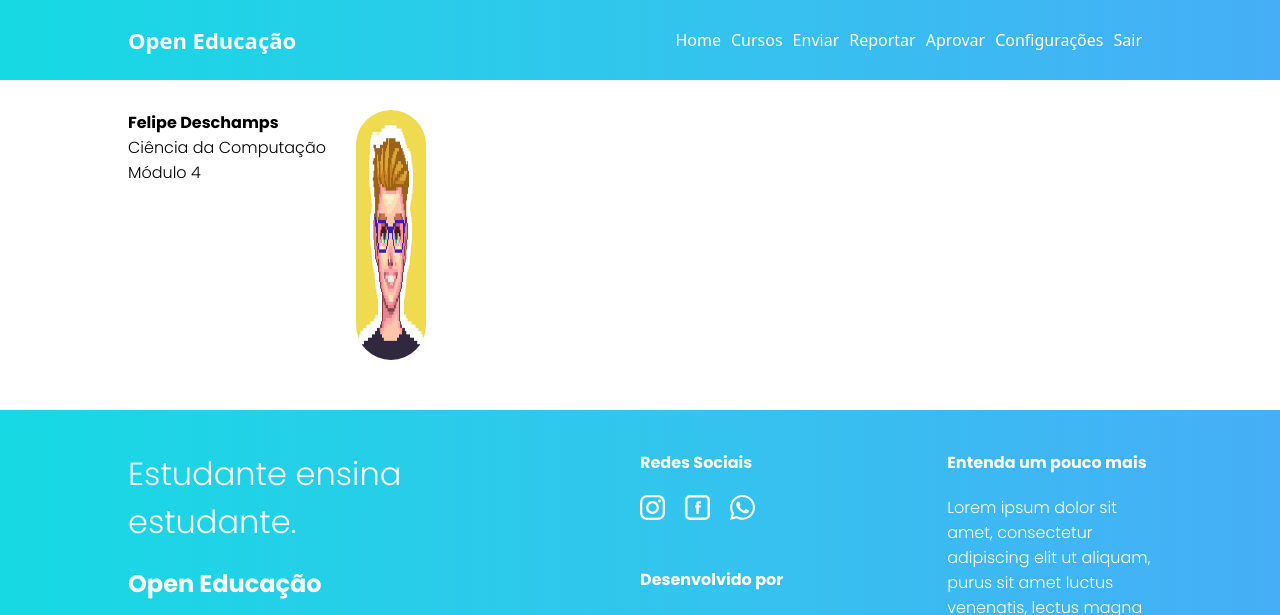
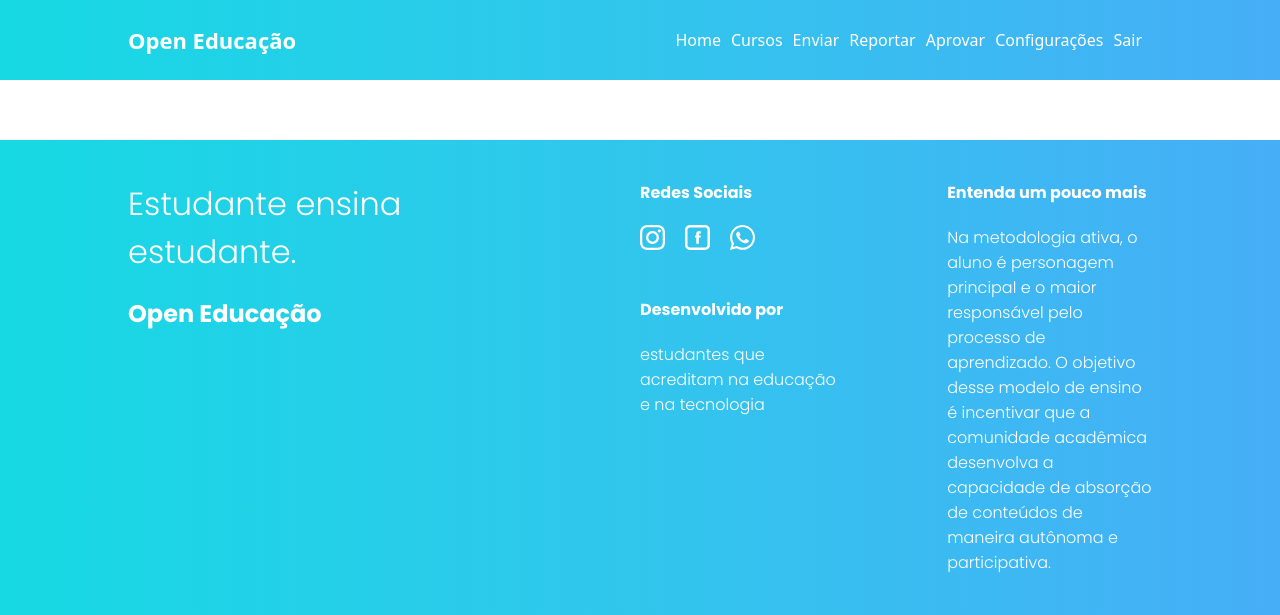
Before and after one commit to caiobarbosadev/open-educacao, a PHP site: page /views/detailed-course.php?id=1 in a window 1280 px wide. Shown: the top 615 px of the page. Run offline with PHP 8.4, Linux system fonts and the light colour scheme; the visitor is signed in with stand-in values (Sample User, id 1); data that the repository does not hold is empty; some libraries are stand-ins or nearby versions; grey boxes are pictures that could not be loaded.

Commit message:
Correções da plataforma Open Educação

```diff
--- a/index.html
+++ b/index.html
@@ -146,7 +146,8 @@
                 <p class="inside-footer-div3-p3">estudantes que acreditam na educação e na tecnologia.</p>
             </div>
             <div class="inside-footer-div4">
-                <img style="width: 100px;" src="images/logobrancacomnome.png" alt="">
+                <p class="inside-footer-div4-p1">Entenda um pouco mais</p>
+                <p class="inside-footer-div4-p2">Na metodologia ativa, o aluno é personagem principal e o maior responsável pelo processo de aprendizado. O objetivo desse modelo de ensino é incentivar que a comunidade acadêmica desenvolva a capacidade de absorção de conteúdos de maneira autônoma e participativa.</p>
             </div>
         </section>
     </footer>
--- a/views/course.php
+++ b/views/course.php
@@ -59,11 +59,11 @@ $resultVideo = mysqli_fetch_assoc($result);
                     <p><?php echo ($resultVideo['conteudos']); ?></p>
                 </div>
 
-                <p>Assista o vídeo inteiro e retire o seu certificado de reconhecimento.</p>
+                <!-- <p>Assista o vídeo inteiro e retire o seu certificado de reconhecimento.</p>
 
                 <div class="div-button">
                     <input class="finish-button" type="submit" value="Concluir curso">
-                </div>
+                </div> -->
 
             </div>
 
--- a/views/detailed-course.php
+++ b/views/detailed-course.php
@@ -67,16 +67,6 @@ include_once("../controllers/select_one_video.php");
                     ?>
                         </p>
 
-                        <a href="#">
-                            <div class="inside-course-right-bottom">
-                                <img src="../images/deschamps.jpg" alt="">
-                                <div>
-                                    <p><strong>Felipe Deschamps</strong></p>
-                                    <p>Ciência da Computação</p>
-                                    <p>Módulo 4</p>
-                                </div>
-                            </div>
-                        </a>
                     </div>
 
 
--- a/views/layouts/footer.php
+++ b/views/layouts/footer.php
@@ -18,7 +18,7 @@ echo ('<footer>
             </div>
             <div class="inside-footer-div4">
                 <p class="inside-footer-div4-p1">Entenda um pouco mais</p>
-                <p class="inside-footer-div4-p2">Lorem ipsum dolor sit amet, consectetur adipiscing elit ut aliquam, purus sit amet luctus venenatis, lectus magna fringilla urna, porttitor.</p>
+                <p class="inside-footer-div4-p2">Na metodologia ativa, o aluno é personagem principal e o maior responsável pelo processo de aprendizado. O objetivo desse modelo de ensino é incentivar que a comunidade acadêmica desenvolva a capacidade de absorção de conteúdos de maneira autônoma e participativa.</p>
             </div>
         </section>
     </footer>
```
